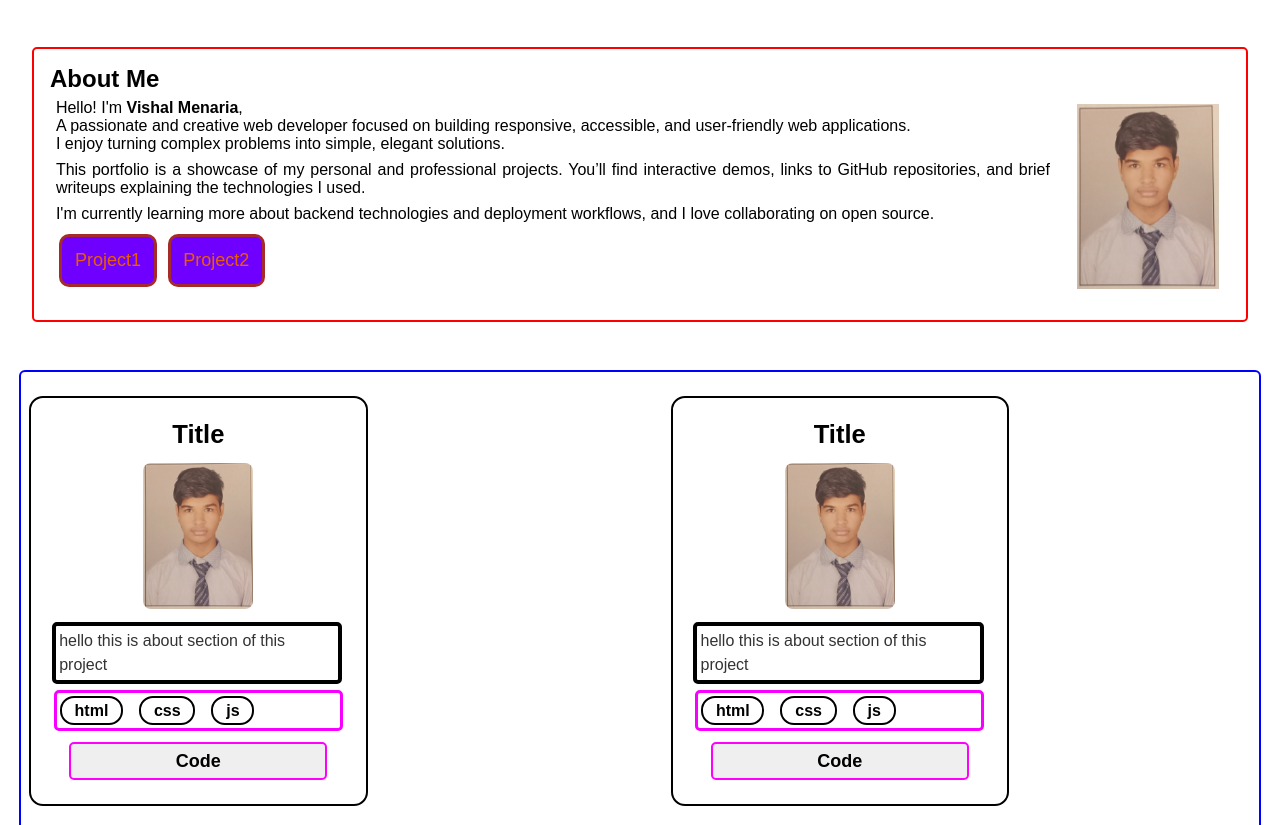
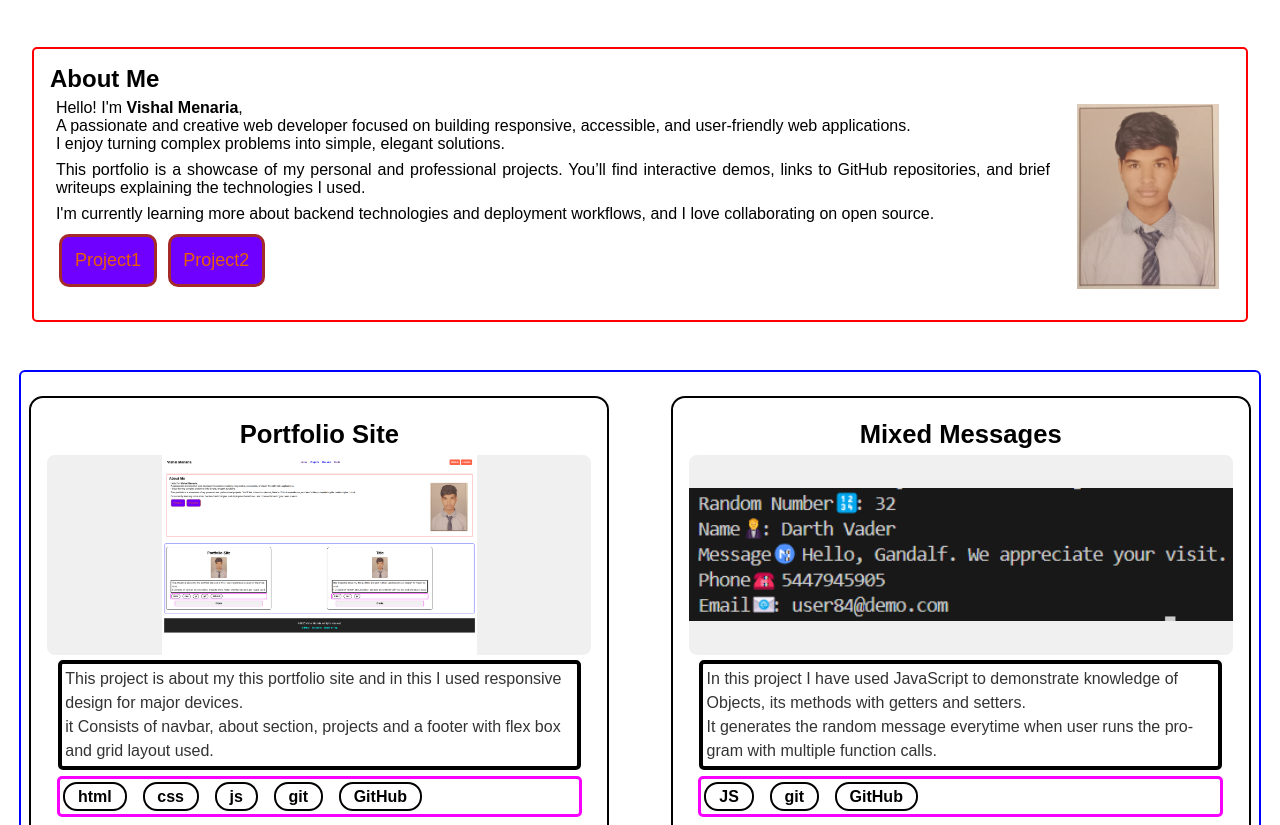
Before and after one commit to vishal126/Portfolio-Projects, a plain HTML site: page Personal Portfolio Website/index.html in a window 1280 px wide. Shown: the part 85-910 px from the top of the page. Drawn offline with Linux system fonts and the light colour scheme.

```diff
--- a/Personal Portfolio Website/index.html
+++ b/Personal Portfolio Website/index.html
@@ -70,44 +70,46 @@
         </section>
         <section class="projects" id="projects">
             <div class="project-card card1" id="card1">
-                <h3>Title</h3>
+                <h3>Portfolio Site</h3>
                 <div class="project-card-photo photo1" id="photo1">
-                    <img src="./Screenshot 2025-06-12 230950.png"
+                    <img src="./Portfolio-site.png"
                         alt="Screenshot of Project 1 - Portfolio Landing Page">
                 </div>
                 <div class="project-card-about about1" id="about1">
-                    <p>hello this is about section of this project</p>
+                    <p>This project is about my this portfolio site and in this I used responsive design for major devices.<br>it Consists of navbar, about section, projects and a footer with flex box and grid layout used.</p>
                 </div>
                 <div class="project-card-tech-stack tech-stack1" id="tech-stack1">
                     <ul>
                         <li>html</li>
                         <li>css</li>
                         <li>js</li>
+                        <li>git</li>
+                        <li>GitHub</li>
                     </ul>
                 </div>
                 <div class="project-card-button button1" id="button1">
-                    <button>Code</button>
+                    <button onclick="window.open('https://github.com/vishal126/Portfolio-Projects/tree/main/Personal%20Portfolio%20Website', '_blank')">Code</button>
                 </div>
             </div>
 
-            <div class="project-card card2" id="card2">
-                <h3>Title</h3>
-                <div class="project-card-photo photo2" id="photo2">
-                    <img src="./Screenshot 2025-06-12 230950.png"
+            <div class="project-card card1" id="card1">
+                <h3>Mixed Messages</h3>
+                <div class="project-card-photo photo1" id="photo1">
+                    <img src="./Mixed Messages.png"
                         alt="Screenshot of Project 1 - Portfolio Landing Page">
                 </div>
-                <div class="project-card-about about2" id="about2">
-                    <p>hello this is about section of this project</p>
+                <div class="project-card-about about1" id="about1">
+                    <p>In this project I have used JavaScript to demonstrate knowledge of Objects, its methods with getters and setters.<br>It generates the random message everytime when user runs the program with multiple function calls.</p>
                 </div>
-                <div class="project-card-tech-stack tech-stack2" id="tech-stack2">
+                <div class="project-card-tech-stack tech-stack1" id="tech-stack1">
                     <ul>
-                        <li>html</li>
-                        <li>css</li>
-                        <li>js</li>
+                        <li>JS</li>
+                        <li>git</li>
+                        <li>GitHub</li>
                     </ul>
                 </div>
-                <div class="project-card-button button2" id="button2">
-                    <button>Code</button>
+                <div class="project-card-button button1" id="button1">
+                    <button onclick="window.open('https://github.com/vishal126/Portfolio-Projects/tree/main/Mixed%20Messages%20new', '_blank')">Code</button>
                 </div>
             </div>
         </section>
--- a/Personal Portfolio Website/style.css
+++ b/Personal Portfolio Website/style.css
@@ -173,26 +173,27 @@
 }
 
 .project-card-photo {
-    /* background-color: aqua; */
-    max-width: 240px;
-    width: 100%;
-    margin: 0 auto;
-    padding: 0.5rem;
+  width: 100%;
+  height: 200px;
+  display: flex;
+  justify-content: center;
+  align-items: center;
+  overflow: hidden;
+  border-radius: 8px;
+  margin: 0 auto;
+  background-color: #f0f0f0; /* optional to handle extra space */
 }
 
-
 .project-card-photo img {
+  width: 100%;
+  height: 100%;
+  object-fit: contain;
   display: block;
-  margin: 0 auto;
-  max-width: 100%;
-  height: auto;
-  border-radius: 8px;
 }
-
 
 .project-card-about {
     /* background-color: aliceblue; */
-    margin: .3rem;
+    margin: .3rem auto;
     padding: .2rem;
     width: 96%;
     border: 4px solid black;
@@ -209,9 +210,10 @@
 
 
 .project-card-tech-stack {
-    margin: .3rem;
+    margin: .3rem auto;
     /* background-color: aqua; */
     padding: .1rem;
+    width: 97%;
 }
 
 .project-card ul {
```
Also changed, not shown: Personal Portfolio Website/skills.css (added, +47 -0 lines), Personal Portfolio Website/skills.html (+60 -78 lines), Personal Portfolio Website/skills.js (added, +26 -0 lines), Personal Portfolio Website/Mixed Messages.png (added), Personal Portfolio Website/Portfolio-site.png (added).
